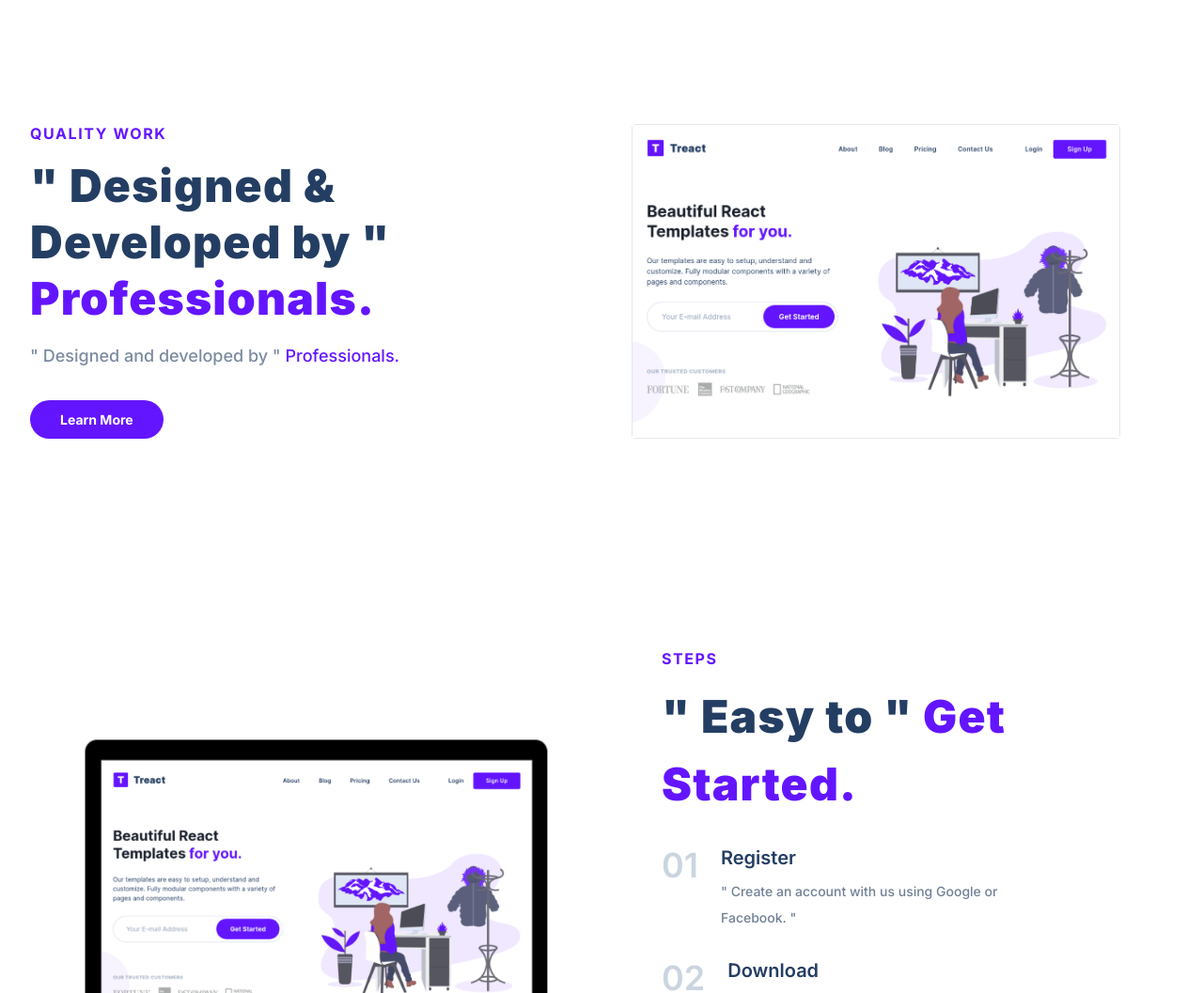
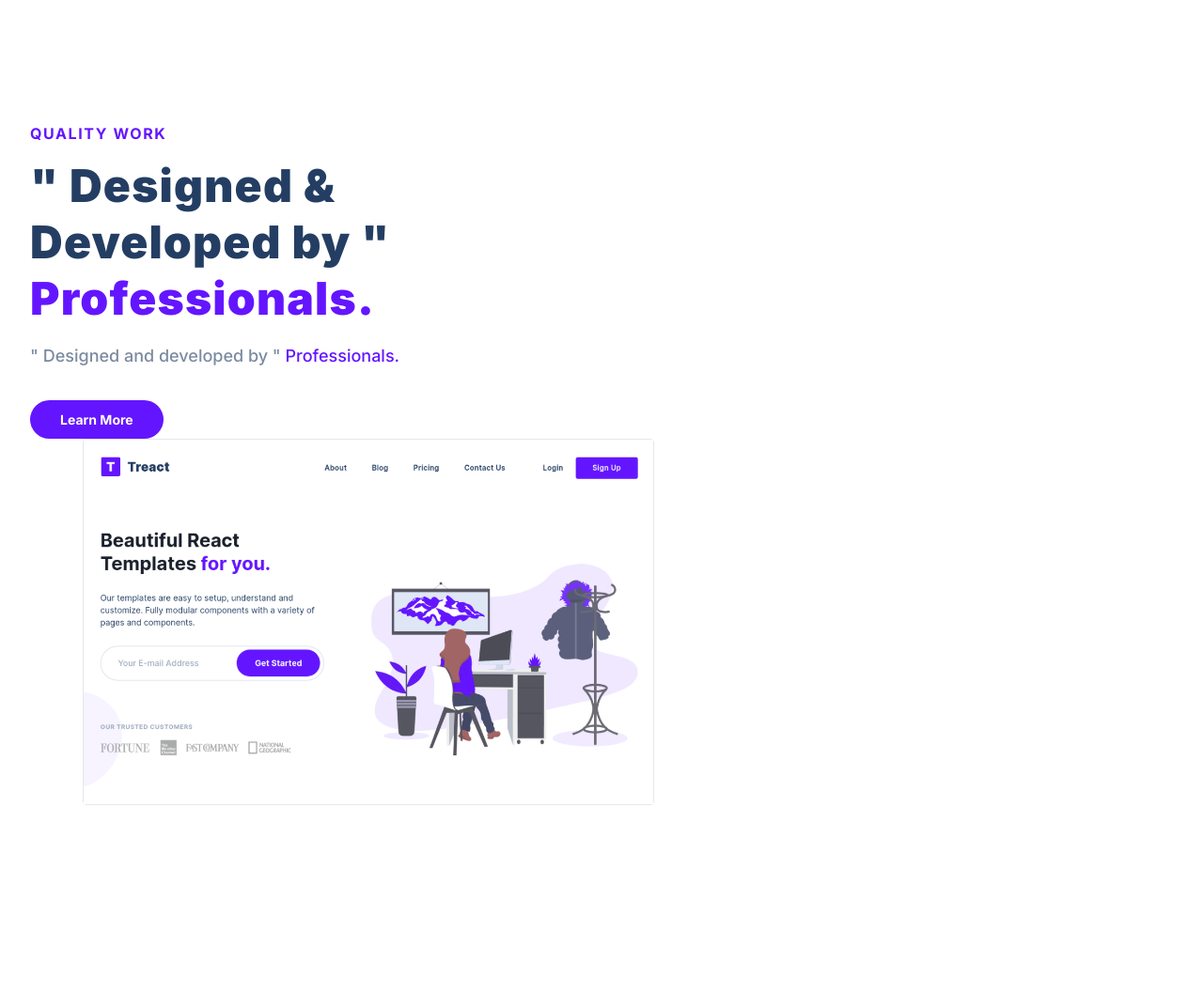
Before and after one commit to RoseMuster/Treact_Final_Project_Mod_2, a website built with Vite: page index.html in a window 1280 px wide. Shown: the part 1580-2637 px from the top of the page at 94% size. Built offline with nearby package versions, Linux system fonts and the light colour scheme; files whose address does not match are found by name.

Commit message:
image fix

```diff
--- a/style.css
+++ b/style.css
@@ -435,9 +435,8 @@ header {
 /* QUALITY WORK */
 
 #quality .row {
-    display:flex;
-    justify-content: space-between;
-    align-items: center;
+    display: flex;
+    flex-direction: column;
 }
 #quality .section__title,
 #values .section__title {
```
